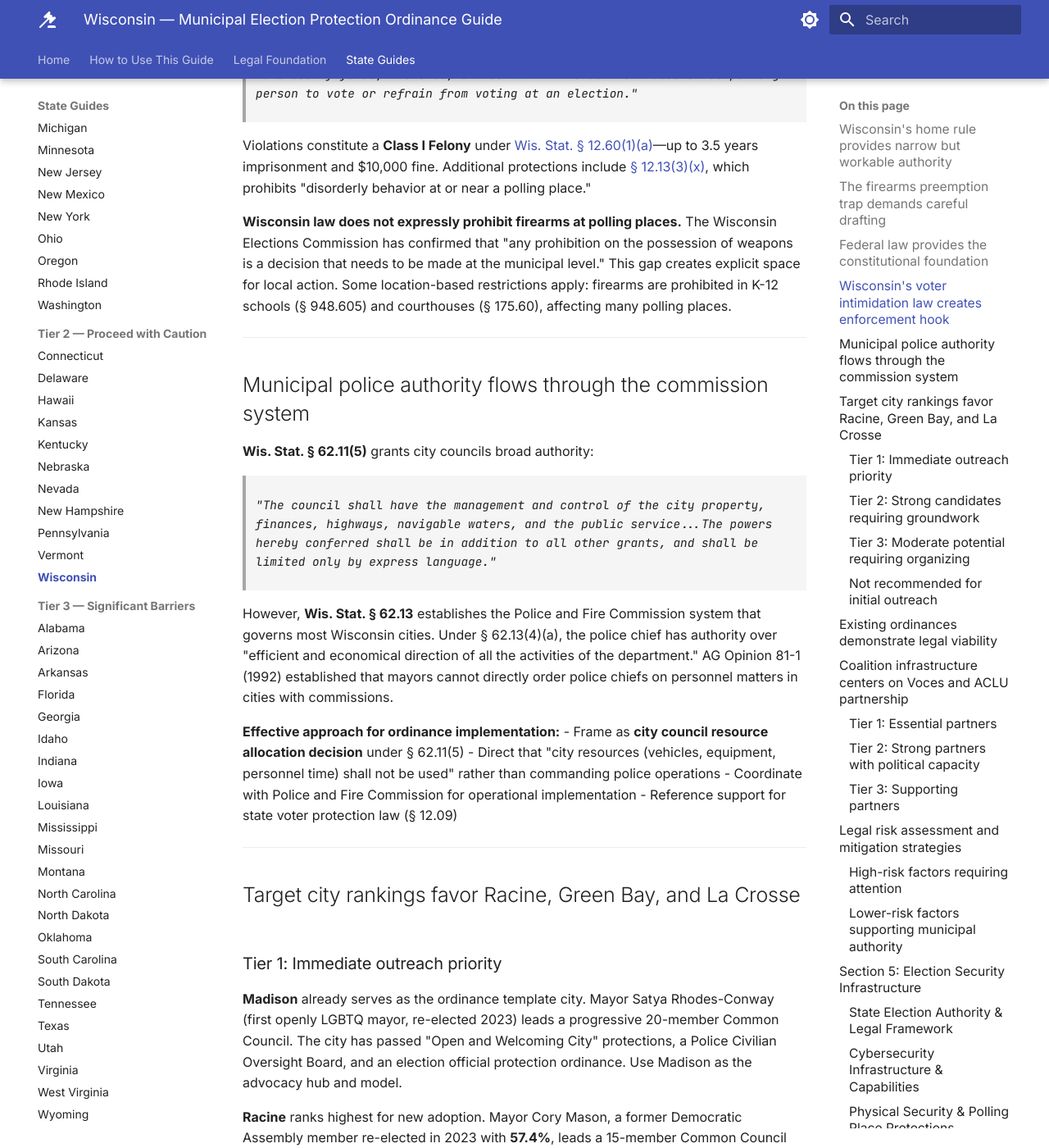
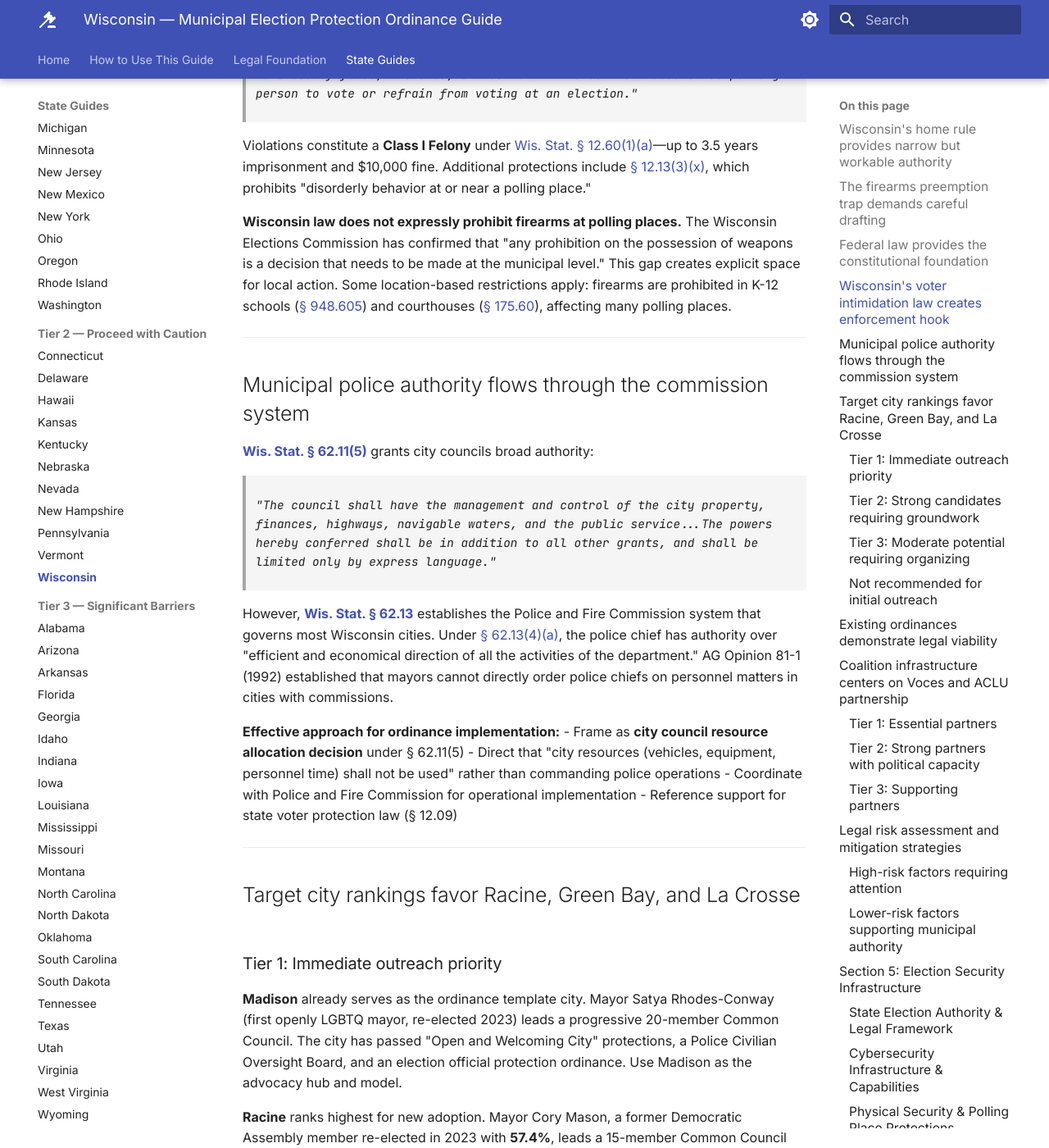
Before and after one commit to jameshodlen/elections-protections, an MkDocs documentation site: the page built from docs/state-guides/wisconsin.md, in a window 1280 px wide and 1400 px high, scrolled down 3046 px. Shown: the whole window at 82% size. Built offline with MkDocs 1.6.1 and Material for MkDocs 9.7.7, drawn with Linux system fonts in a browser that asks for light colours; part of the change alters nothing that is shown.

```diff
--- a/docs/state-guides/wisconsin.md
+++ b/docs/state-guides/wisconsin.md
@@ -73,17 +73,17 @@ The **Tenth Amendment anti-commandeering doctrine** further supports municipal a
 
 Violations constitute a **Class I Felony** under [Wis. Stat. § 12.60(1)(a)](https://law.justia.com/codes/wisconsin/chapter-12/section-12-60/)—up to 3.5 years imprisonment and $10,000 fine. Additional protections include [§ 12.13(3)(x)](https://law.justia.com/codes/wisconsin/chapter-12/section-12-13/), which prohibits "disorderly behavior at or near a polling place."
 
-**Wisconsin law does not expressly prohibit firearms at polling places.** The Wisconsin Elections Commission has confirmed that "any prohibition on the possession of weapons is a decision that needs to be made at the municipal level." This gap creates explicit space for local action. Some location-based restrictions apply: firearms are prohibited in K-12 schools (§ 948.605) and courthouses (§ 175.60), affecting many polling places.
+**Wisconsin law does not expressly prohibit firearms at polling places.** The Wisconsin Elections Commission has confirmed that "any prohibition on the possession of weapons is a decision that needs to be made at the municipal level." This gap creates explicit space for local action. Some location-based restrictions apply: firearms are prohibited in K-12 schools ([§ 948.605](https://law.justia.com/codes/wisconsin/chapter-948/section-948-605/)) and courthouses ([§ 175.60](https://law.justia.com/codes/wisconsin/chapter-175/section-175-60/)), affecting many polling places.
 
 ---
 
 ## Municipal police authority flows through the commission system
 
-**Wis. Stat. § 62.11(5)** grants city councils broad authority:
+**[Wis. Stat. § 62.11(5)](https://law.justia.com/codes/wisconsin/chapter-62/section-62-11/)** grants city councils broad authority:
 
 > *"The council shall have the management and control of the city property, finances, highways, navigable waters, and the public service...The powers hereby conferred shall be in addition to all other grants, and shall be limited only by express language."*
 
-However, **Wis. Stat. § 62.13** establishes the Police and Fire Commission system that governs most Wisconsin cities. Under § 62.13(4)(a), the police chief has authority over "efficient and economical direction of all the activities of the department." AG Opinion 81-1 (1992) established that mayors cannot directly order police chiefs on personnel matters in cities with commissions.
+However, **[Wis. Stat. § 62.13](https://law.justia.com/codes/wisconsin/chapter-62/section-62-13/)** establishes the Police and Fire Commission system that governs most Wisconsin cities. Under [§ 62.13(4)(a)](https://law.justia.com/codes/wisconsin/chapter-62/section-62-13/), the police chief has authority over "efficient and economical direction of all the activities of the department." AG Opinion 81-1 (1992) established that mayors cannot directly order police chiefs on personnel matters in cities with commissions.
 
 **Effective approach for ordinance implementation:**
 - Frame as **city council resource allocation decision** under § 62.11(5)
```
